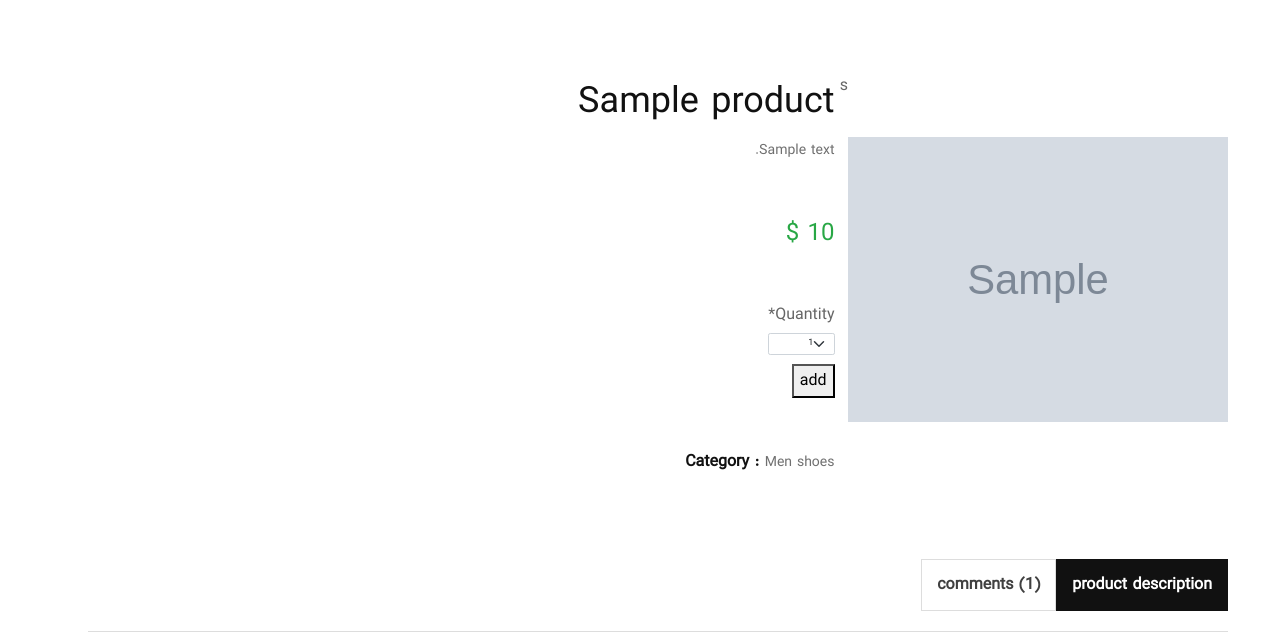
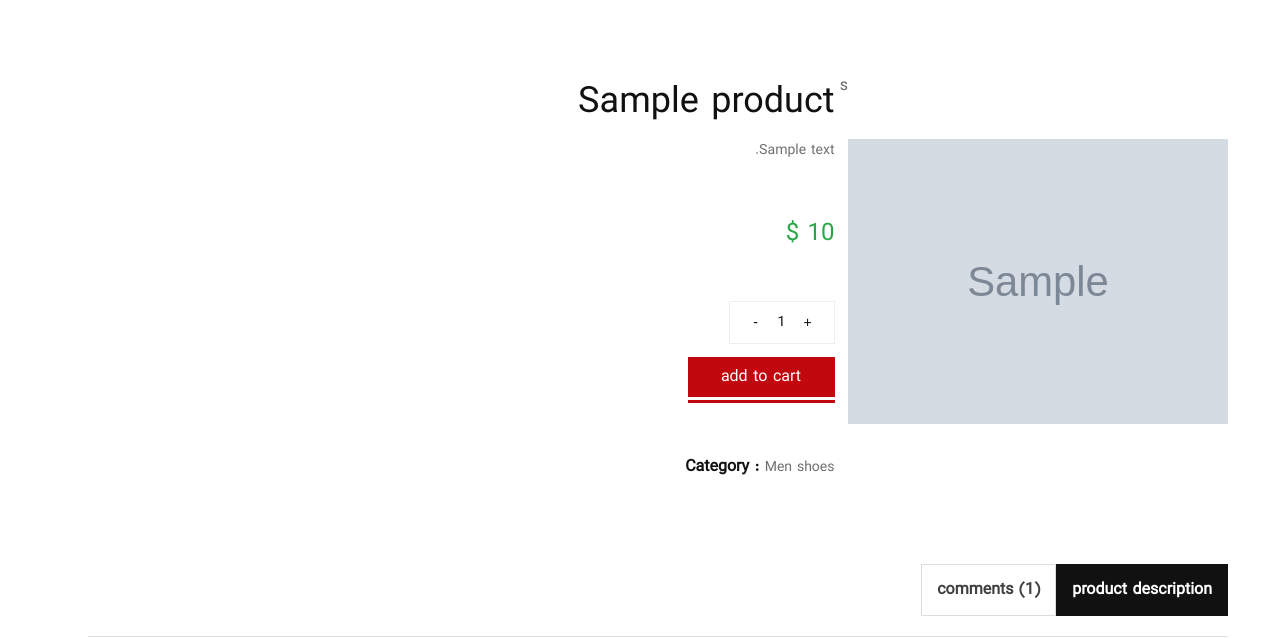
Before and after one commit to ErfanAshki/Store_project, a Django app: page /products/1/ in a window 1280 px wide. Shown: the part 103-741 px from the top of the page. Run offline with Django 5.2, Linux system fonts and the light colour scheme; tables that the repository leaves empty hold one stand-in row (values such as "Sample post"); grey boxes marked "Sample" are stand-in pictures; parts of the project's set-up code (start-up, migrations or seed data) failed here and were passed over; some libraries are stand-ins or nearby versions; some web fonts are replaced.

Commit message:
improve addtocartform in product detail

```diff
--- a/cart/templates/cart/cart.html
+++ b/cart/templates/cart/cart.html
@@ -35,12 +35,12 @@
                                                     <td class="product-remove text-left"><a href=""><i
                                                             class="flaticon flaticon-cross"></i></a></td>
                                                     <td class="product-thumbnail text-left">
-                                                        <img src=""
+                                                        <img src="{{ item.product_obj.image.url }}"
                                                              alt="Product Thumnail">
                                                     </td>
                                                     <td class="product-name wide-column">
                                                         <h3>
-                                                            <a href="product-details.html">{{ item.product_obj.title }}</a>
+                                                            <a href="{{ item.product_obj.get_absolute_url }}">{{ item.product_obj.title }}</a>
                                                         </h3>
                                                     </td>
                                                     <td class="product-price">
--- a/products/templates/products/product_detail.html
+++ b/products/templates/products/product_detail.html
@@ -35,19 +35,16 @@
                             <div class="product-action d-flex align-items-sm-center align-content-center mb--30">
                                 <form action="{% url 'cart:cart_add' product.id %}" method="post">
                                     {% csrf_token %}
-                                    {{ AddToCartProductForm|crispy }}
-                                    <button type="submit">add</button>
+                                    <div class="quantity-wrapper d-flex justify-content-start">
+                                        <div class="quantity">
+                                            <input type="number" class="quantity-input" name="quantity" id="qty" value="1"
+                                                   min="1" max="30">
+                                        </div>
+                                    </div>
+                                    <button type="submit" class="btn btn-small btn-bg-red btn-color-white btn-hover-2 mt-4">
+                                        {% translate 'add to cart' %}
+                                    </button>
                                 </form>
-{#                                <div class="quantity-wrapper d-flex justify-content-start">#}
-{#                                    <div class="quantity">#}
-{#                                        <input type="number" class="quantity-input" name="qty" id="qty" value="1"#}
-{#                                               min="1">#}
-{#                                    </div>#}
-{#                                </div>#}
-{#                                <button type="button" class="btn btn-small btn-bg-red btn-color-white btn-hover-2"#}
-{#                                        onclick="window.location.href='cart.html'">#}
-{#                                    {% translate 'add to cart' %}#}
-{#                                </button>#}
                             </div>
                             <div class="product-footer-meta mt-5 pt-5">
                                 <p><span class="m-0">{% trans 'category' %} :</span>
@@ -114,7 +111,7 @@
                                                                 </div>
                                                             </div>
                                                             <p class="review__description text-right px-4 pr--100">
-                                                               {% trans 'comment body' %} : {{ comment.text }}
+                                                                {% trans 'comment body' %} : {{ comment.text }}
                                                             </p>
                                                         </div>
                                                     </div>
@@ -127,7 +124,8 @@
                                                 <div class="col-lg-8 m-auto">
                                                     <span class="reply-title pull-right">{% trans 'write your comment' %}</span>
                                                     <br>
-                                                    <form class="mt-4" action="{% url 'product_comment' product.id %}" method="post">
+                                                    <form class="mt-4" action="{% url 'product_comment' product.id %}"
+                                                          method="post">
                                                         {% csrf_token %}
                                                         {{ comment_form|crispy }}
                                                         <input type="submit" value="{% trans 'submit' %}">
```
Also changed, not shown: cart/cart.py (line endings or trailing spaces).
